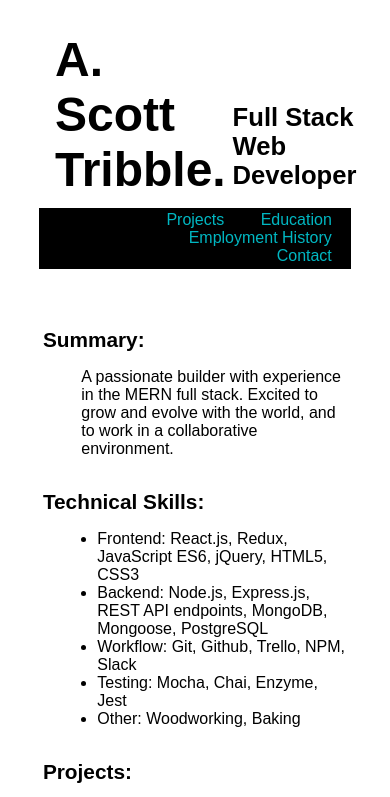
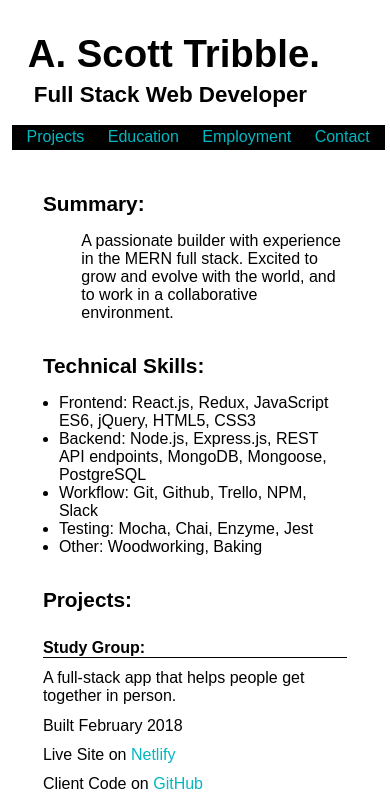
Before and after one commit to ASTribble/resume, a website: page index.html in a window 390 px wide. Shown: the top 797 px of the page. Drawn offline with Linux system fonts and the light colour scheme; a web font is replaced by a local one.

Commit message:
made fully responsive

```diff
--- a/index.css
+++ b/index.css
@@ -5,9 +5,14 @@ body {
 
 header {
   padding: 0 10%;
+  margin: 0 auto;
+
+  width: 80%;
   max-width: 800px;
   background-color: white;
-  margin: 0 auto;
+
+  position: fixed;
+  z-index: 2;
 }
 
 .title{
@@ -28,7 +33,11 @@ main {
   margin: 0 auto;
   padding: 1em 11%;
   max-width: 700px;
+  position: relative;
+  top: 7em;
 }
+
+
 
 h1 {
   margin: 0;
@@ -56,6 +65,7 @@ nav {
 
 nav ul {
   margin: 0;
+  padding: 0;
 }
 
 section {
@@ -112,24 +122,144 @@ a:hover {
 footer {
   width: 100%;
   background-color: black;
+  position: relative;
+  top: 7em;
 }
 
 .footer{
+  display: flex;
+  flex-direction: row;
+  justify-content: center;
+  align-items: center;
+
+  padding: 2em 2em 4em;
   margin:0 auto;
-  color: white;
-	padding: 2em 2em 4em;
+  color: #efefef;
+
   height: 12em;
   max-width: 600px;
 }
 
 img {
-	padding-right: 1em;
+  padding-right: 1em;
+  margin-top: 2em;
+
 	float: left;
-	height: 100%;
+  height: 100%;
+
+  border: 12px solid #efefef;
+  border-radius: 2px;
 }
+
 address {
-	padding-left: 8em;
+	padding-left: 4em;
 }
+
 footer dd {
 	display: inline;
 }
+
+
+/* ==== MEDIA @ 900px ====================== */
+
+@media (max-width: 900px){
+
+  .title {
+    flex-direction: column;
+    align-items: flex-start;
+
+  }
+
+  main, footer {
+    top: 10em;
+  }
+
+}
+
+/* ==== MEDIA @ 532px ========================= */
+
+@media (max-width: 532px){
+
+  header {
+    padding: 0 3%;
+    width: 94%;
+  }
+
+  main, footer {
+    top: 11em;
+  }
+
+  #summary {
+    margin-top: 0;
+  }
+
+  address {
+    padding-left: 1em;
+  }
+
+}
+
+
+/* ==== MEDIA @ 420px ======================= */
+
+@media(max-width: 450px){
+
+    header {
+    padding: 0 3%;
+    width: 94%;
+    display: flex;
+    flex-direction: column;
+  }
+
+  .menu {
+    width: 100%;
+  }
+
+  h1{
+    font-size: 2.4em;
+  }
+
+  header p{
+    font-size: 1.4em;
+  }
+
+  nav ul {
+  display: flex;
+  flex-direction: row;
+  justify-content: space-around;
+  }
+
+  nav li {
+    display: flex;
+    flex-direction: row;
+    padding:0;
+  }
+
+  #tech-skills ul{
+    padding-left: 1em;
+  }
+
+  main dl, main dd {
+    padding-left: 0;
+    padding-right: 0;
+    margin: .7em 0;
+  }
+
+  dt {
+    font-size: 1em;
+  }
+
+  address {
+    margin: 1em 0 2em;
+    padding: 0
+  }
+
+  footer {
+    height: 35em;
+  }
+
+  .footer {
+    flex-wrap: wrap;
+  }
+
+}
--- a/index.html
+++ b/index.html
@@ -30,7 +30,7 @@
           <a href="#education">Education</a>
         </li>
         <li>
-          <a href="#employment">Employment History</a>
+          <a href="#employment">Employment</a>
         </li>
         <li>
           <a href="#contact">Contact</a>
@@ -243,8 +243,8 @@
 
   <footer>
     <div class='footer'>
-    <!-- <img src="http://ia.media-imdb.com/images/M/MV5BMTY5NzE3NzU3MF5BMl5BanBnXkFtZTgwMjg0NTQ5MDE@._V1_UX214_CR0,0,214,317_AL_.jpg"
-      alt="Portrait of Student Sally"> -->
+    <img src="./Me2.jpg"
+      alt="Portrait of Me">
     <address id="contact">
       <h3>Find Me:</h3>
 
--- a/package.json
+++ b/package.json
@@ -2,7 +2,7 @@
   "name": "resume",
   "version": "1.0.0",
   "description": "",
-  "main": "index.html",
+  "main": "index.js",
   "scripts": {
     "test": "echo \"Error: no test specified\" && exit 1"
   },
```
Also changed, not shown: Me2.jpg (added).
